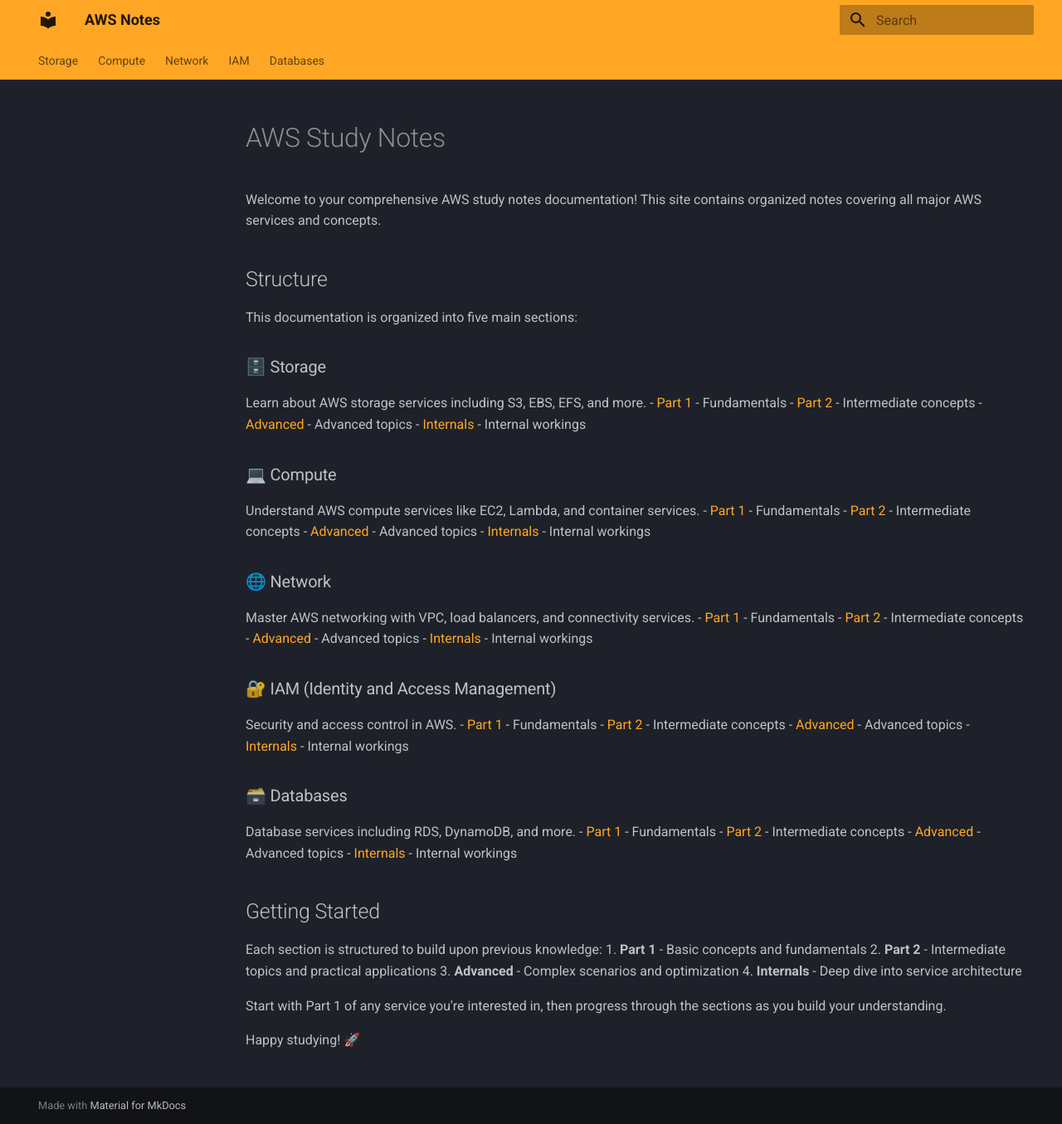
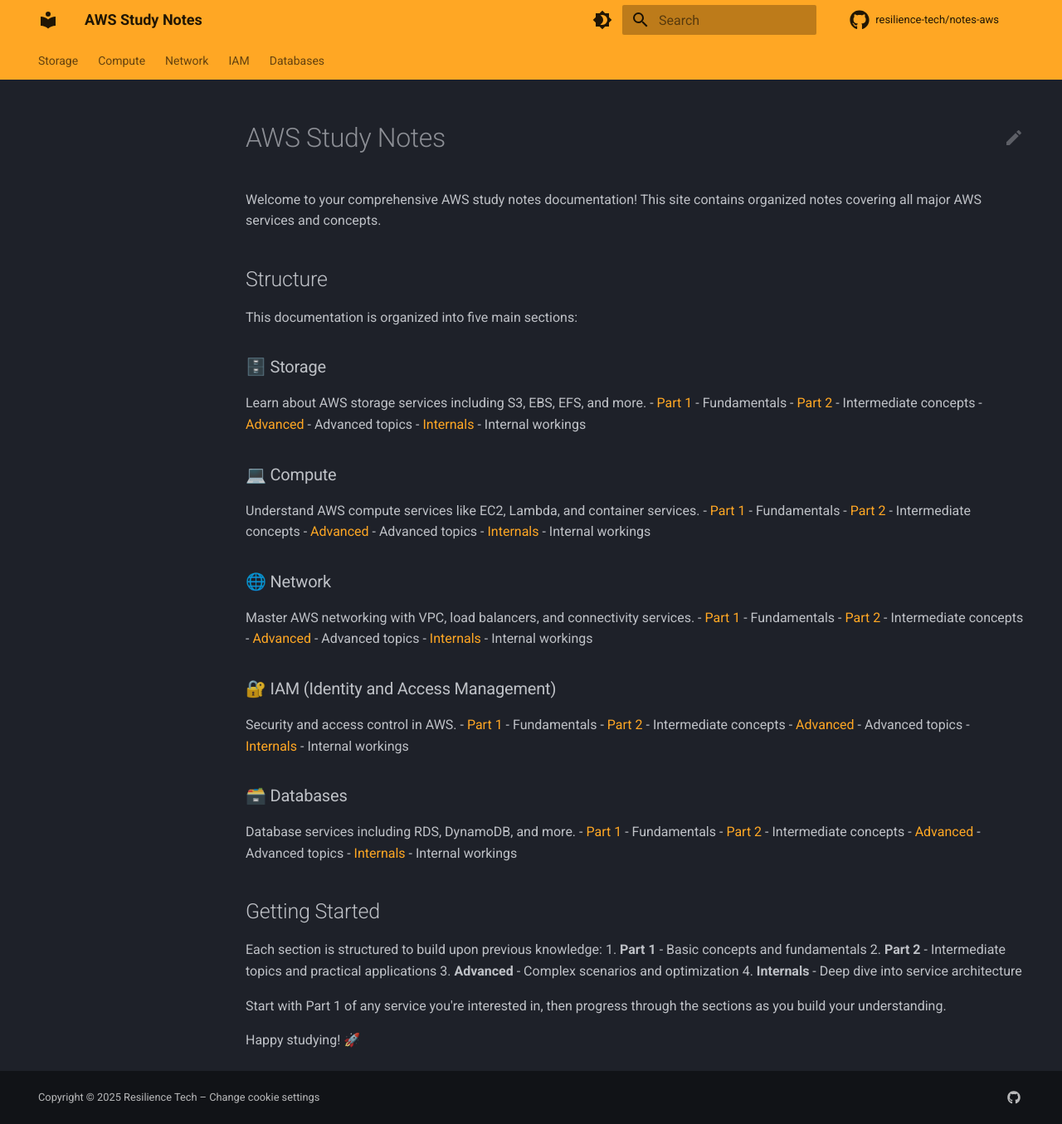
Before and after one commit to resilience-tech/notes-aws, an MkDocs documentation site: the page built from docs/index.md, in a window 1280 px wide and 1355 px high. Shown: the whole window at 83% size. Built offline with MkDocs 1.6.1 and Material for MkDocs 9.7.7, drawn with Linux system fonts in a browser that asks for light colours; comment, search, counter and statistics services are not loaded.

Commit message:
Add GitHub Actions workflow for automated MkDocs deployment
- Created .github/workflows/deploy-docs.yml for automated GitHub Pages deployment
- Enhanced mkdocs.yml with advanced Material theme features and GitHub integration
- Updated requirements.txt with additional MkDocs plugins
- Improved README.md with comprehensive documentation overview and setup instructions
- Added light/dark theme toggle, better navigation, and code copy features
- Configured automatic deployment on push to main branch

```diff
--- a/mkdocs.yml
+++ b/mkdocs.yml
@@ -1,4 +1,11 @@
-site_name: AWS Notes
+site_name: AWS Study Notes
+site_description: Comprehensive AWS certification study notes with detailed coverage of all major AWS services
+site_author: Resilience Tech
+site_url: https://resilience-tech.github.io/notes-aws/
+repo_name: resilience-tech/notes-aws
+repo_url: https://github.com/resilience-tech/notes-aws
+edit_uri: edit/main/docs/
+
 nav:
   - Storage:
       - Part 1: storage/storage-part1.md
@@ -27,20 +34,95 @@ nav:
       - Internals: databases/databases-internals.md
 theme:
   name: material
+  language: en
   palette:
     - scheme: slate
       primary: orange
       accent: deep orange
+      toggle:
+        icon: material/brightness-4
+        name: Switch to light mode
+    - scheme: default
+      primary: orange
+      accent: deep orange
+      toggle:
+        icon: material/brightness-7
+        name: Switch to dark mode
   features:
     - navigation.tabs
     - navigation.top
+    - navigation.sections
+    - navigation.expand
+    - navigation.instant
+    - navigation.tracking
     - search.suggest
     - search.highlight
+    - search.share
     - toc.integrate
+    - content.code.copy
+    - content.action.edit
+  icon:
+    repo: fontawesome/brands/github
+    edit: material/pencil
 markdown_extensions:
   - admonition
-  - codehilite
+  - attr_list
+  - def_list
   - footnotes
+  - md_in_html
   - meta
+  - tables
   - toc:
       permalink: true
+      title: On this page
+  - pymdownx.arithmatex:
+      generic: true
+  - pymdownx.betterem:
+      smart_enable: all
+  - pymdownx.caret
+  - pymdownx.details
+  - pymdownx.emoji:
+      emoji_index: !!python/name:materialx.emoji.twemoji
+      emoji_generator: !!python/name:materialx.emoji.to_svg
+  - pymdownx.highlight:
+      anchor_linenums: true
+      line_spans: __span
+      pygments_lang_class: true
+  - pymdownx.inlinehilite
+  - pymdownx.keys
+  - pymdownx.magiclink:
+      repo_url_shorthand: true
+      user: resilience-tech
+      repo: notes-aws
+  - pymdownx.mark
+  - pymdownx.smartsymbols
+  - pymdownx.superfences:
+      custom_fences:
+        - name: mermaid
+          class: mermaid
+          format: !!python/name:pymdownx.superfences.fence_code_format
+  - pymdownx.tabbed:
+      alternate_style: true
+  - pymdownx.tasklist:
+      custom_checkbox: true
+  - pymdownx.tilde
+
+plugins:
+  - search:
+      separator: '[\s\-,:!=\[\]()"`/]+|\.(?!\d)|&[lg]t;|(?!\b)(?=[A-Z][a-z])'
+  - minify:
+      minify_html: true
+
+extra:
+  analytics:
+    provider: google
+    property: !ENV GOOGLE_ANALYTICS_KEY
+  social:
+    - icon: fontawesome/brands/github
+      link: https://github.com/resilience-tech/notes-aws
+      name: GitHub Repository
+  generator: false
+
+copyright: |
+  Copyright &copy; 2025 Resilience Tech –
+  <a href="#__consent">Change cookie settings</a>
--- a/requirements.txt
+++ b/requirements.txt
@@ -1 +1,3 @@
-mkdocs-material
+mkdocs-material>=9.4.0
+mkdocs-minify-plugin>=0.7.0
+pymdown-extensions>=10.0.0
```
Also changed, not shown: README.md (+59 -1 lines), 1 other file.
